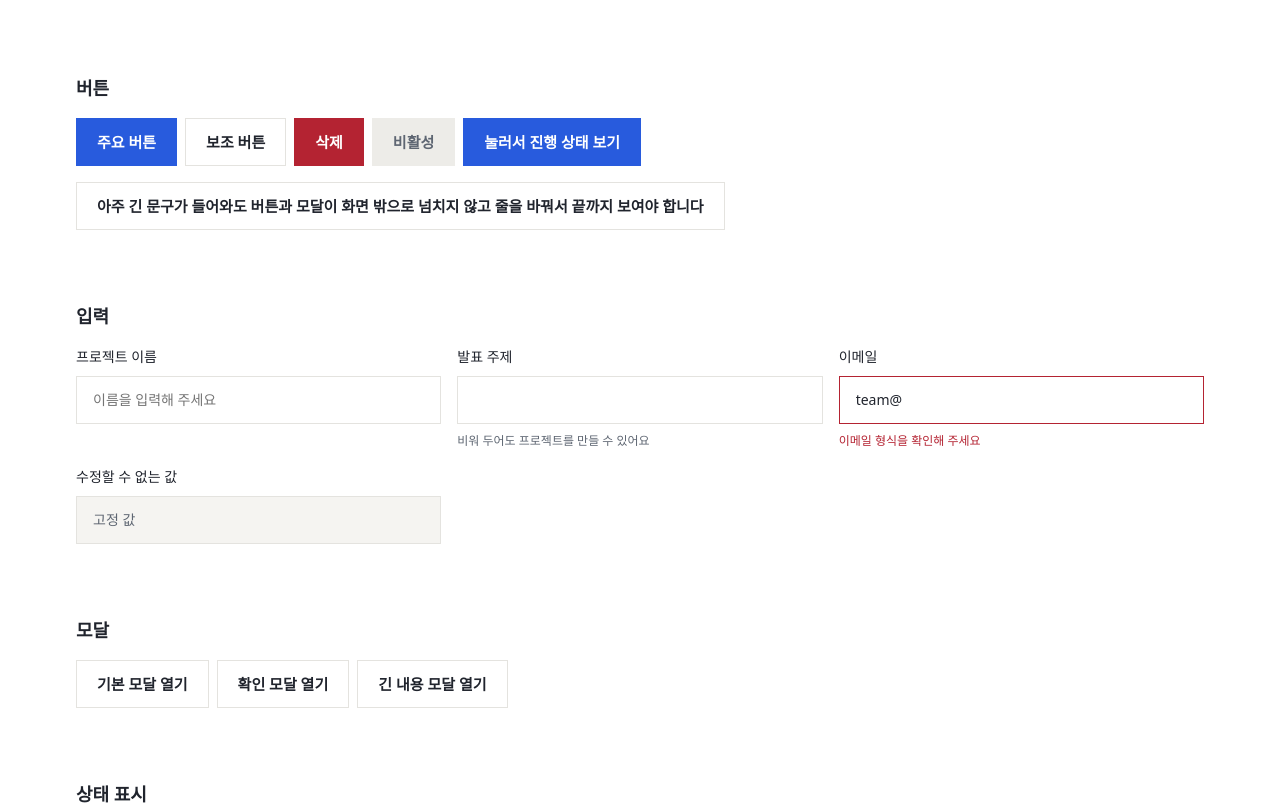
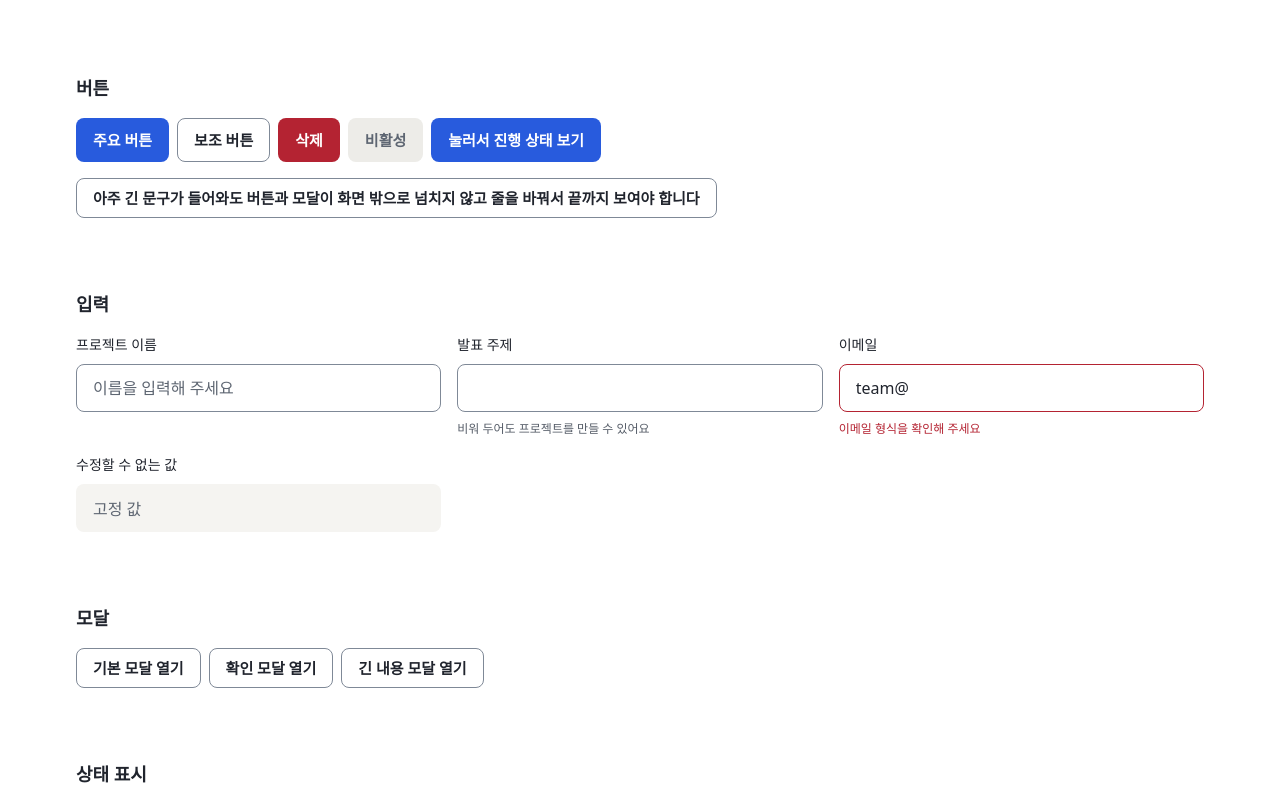
Before and after one commit to TeampleSpace/TeampleSpace-Frontend, a React (Vite) app: page /dev/ui in a window 1280 px wide. Shown: the part 626-1431 px from the top of the page. Built offline with nearby package versions, Linux system fonts and the light colour scheme.

Commit message:
feat/#13: 버튼과 입력창을 피그마 화면과 같게 구현

```diff
--- a/src/shared/ui/Button.module.css
+++ b/src/shared/ui/Button.module.css
@@ -3,27 +3,48 @@
   align-items: center;
   justify-content: center;
   gap: var(--space-control-gap);
-  min-height: var(--control-height);
-  padding: var(--space-8) var(--space-20);
+  min-height: var(--button-height-regular);
+  padding: var(--space-8) var(--space-16);
   border: 1px solid transparent;
-  border-radius: var(--radius);
+  border-radius: var(--radius-md);
+  background: transparent;
+  color: var(--color-ink);
   font: var(--text-button);
   text-align: center;
   cursor: pointer;
 }
 
 .primary {
+  min-height: var(--button-height-primary);
   background: var(--color-primary);
-  color: var(--color-surface);
+  color: var(--color-on-primary);
+}
+
+.primary:hover {
+  background: var(--color-primary-hover);
+}
+
+.primary:active {
+  background: var(--color-primary-pressed);
 }
 
 .secondary {
   background: var(--color-surface);
-  border-color: var(--color-border);
-  color: var(--color-ink);
+  border-color: var(--color-border-control);
+}
+
+.secondary:hover,
+.text:hover {
+  background: var(--color-subtle);
+}
+
+.secondary:active,
+.text:active {
+  background: var(--color-muted);
 }
 
 .danger {
+  min-height: var(--button-height-primary);
   background: var(--color-danger);
   color: var(--color-surface);
 }
@@ -31,9 +52,14 @@
 .button:disabled,
 .button[aria-disabled='true'] {
   background: var(--color-muted);
-  border-color: var(--color-muted);
+  border-color: transparent;
   color: var(--color-tertiary);
   cursor: not-allowed;
+}
+
+.text:disabled,
+.text[aria-disabled='true'] {
+  background: transparent;
 }
 
 .spinner {
--- a/src/shared/ui/Button.tsx
+++ b/src/shared/ui/Button.tsx
@@ -2,7 +2,8 @@ import type { ButtonHTMLAttributes } from 'react'
 import styles from './Button.module.css'
 
 type Props = ButtonHTMLAttributes<HTMLButtonElement> & {
-  variant?: 'primary' | 'secondary' | 'danger'
+  // 주요와 삭제는 44px, 보조와 텍스트는 40px 높이다
+  variant?: 'primary' | 'secondary' | 'text' | 'danger'
   loading?: boolean
 }
 
--- a/src/shared/ui/Field.module.css
+++ b/src/shared/ui/Field.module.css
@@ -10,14 +10,27 @@
 
 .input {
   width: 100%;
-  min-height: var(--control-height);
-  padding: var(--space-8) var(--space-16);
-  border: 1px solid var(--color-border);
-  border-radius: var(--radius);
+  height: var(--control-height);
+  padding: var(--space-12) var(--space-16);
+  border: 1px solid var(--color-border-control);
+  border-radius: var(--radius-md);
   background: var(--color-surface);
+  color: var(--color-ink);
+  font: var(--text-lead);
+}
+
+.input::placeholder {
+  color: var(--color-tertiary);
+}
+
+/* 포커스는 테두리 자리에 2px 선으로 표시한다 */
+.input:focus-visible {
+  outline: 2px solid var(--color-primary);
+  outline-offset: -2px;
 }
 
 .input:disabled {
+  border-color: transparent;
   background: var(--color-subtle);
   color: var(--color-tertiary);
 }
@@ -28,7 +41,7 @@
 
 .description {
   font: var(--text-meta);
-  color: var(--color-tertiary);
+  color: var(--color-secondary);
 }
 
 .error {
```
